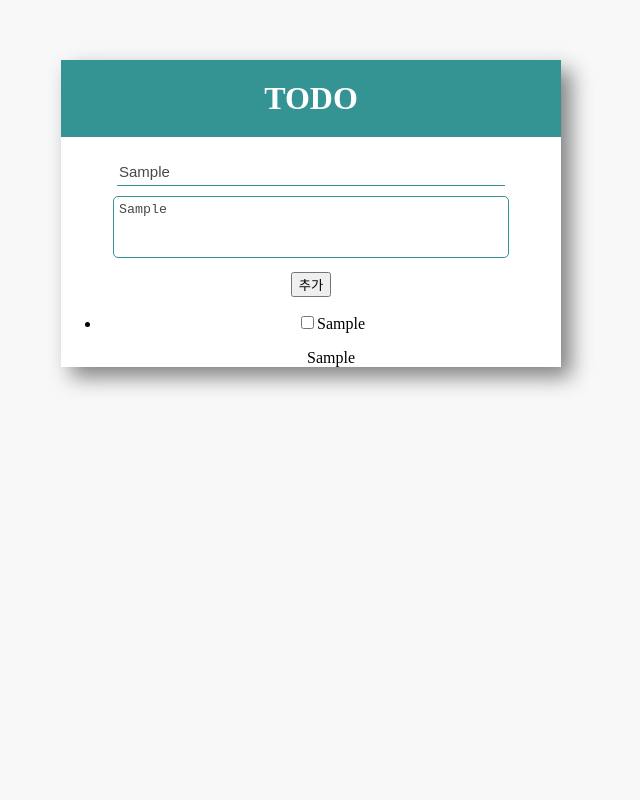
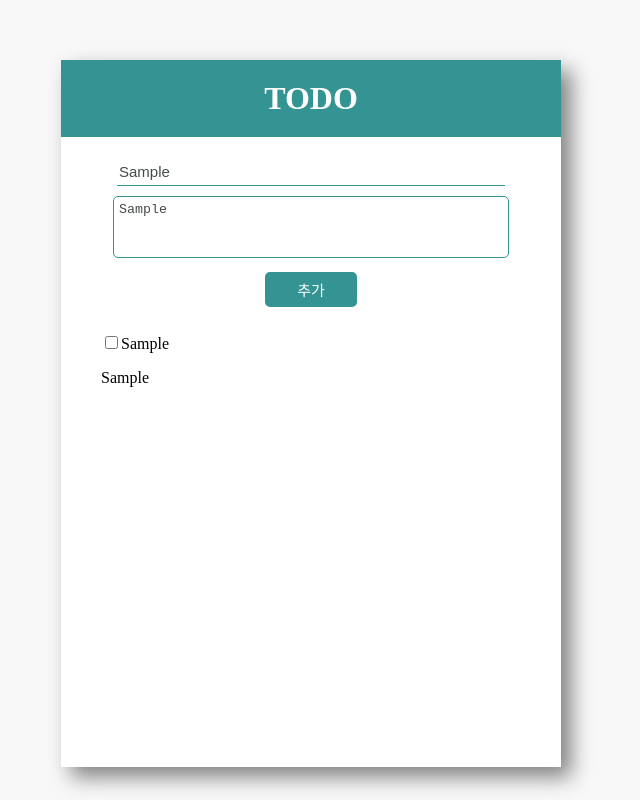
Before and after one commit to dekim1028/react-todo, a React (Create React App) app: page / in a window 1280 px wide. Both pictures are taken after typing "Sample", "Sample" into the empty fields and a click on the button "추가". Shown: the whole page, without its empty margins (329-969 px from the left). Built offline with nearby package versions, Linux system fonts and the light colour scheme.

Commit message:
list css 수정

```diff
--- a/src/App.css
+++ b/src/App.css
@@ -9,6 +9,7 @@ main{
   margin-top:60px;
   text-align: center;
   box-shadow: 10px 10px 20px gray;
+  min-height: 700px;
 }
 
 .logo{
--- a/src/Input.css
+++ b/src/Input.css
@@ -21,3 +21,25 @@
   resize: none;
   padding:5px;
 }
+
+.addBtn{
+  background-color: #349393;
+  border:2px solid #349393;
+  color:white;
+  padding:5px 30px;
+  vertical-align: center;
+  margin-bottom:10px;
+  font-size: 15px;
+  border-radius: 5px;
+}
+
+.addBtn:hover{
+  background-color: white;
+  border: 2px solid #349393 ;
+  color:#349393;
+  padding:5px 30px;
+  vertical-align: center;
+  margin-bottom:10px;
+  font-size: 15px;
+  border-radius: 5px;
+}
--- /dev/null
+++ b/src/List.css
@@ -0,0 +1,13 @@
+.listDiv{
+    width:100%;
+    height:450px;
+    overflow-y: scroll;
+}
+
+.ellipsis{
+    width:410px;
+    white-space: nowrap;
+    overflow: hidden;
+    text-overflow: ellipsis;
+    text-align: left;
+}
--- a/src/List.jsx
+++ b/src/List.jsx
@@ -1,7 +1,8 @@
 import React from 'react';
+import './List.css';
 
 const ListItem = ({title, description, completed}) => (
-    <li>
+    <li class="ellipsis">
         <input type="checkbox" checked={completed}></input>
         <span>{title}</span>
         <p>{description}</p>
@@ -17,11 +18,11 @@ const List = (props) =>{
         )
     );
     return(
-        <>
+        <div className="listDiv">
             <ul>
                 {items}
             </ul>
-        </>
+        </div>
     )
 }
 
```
